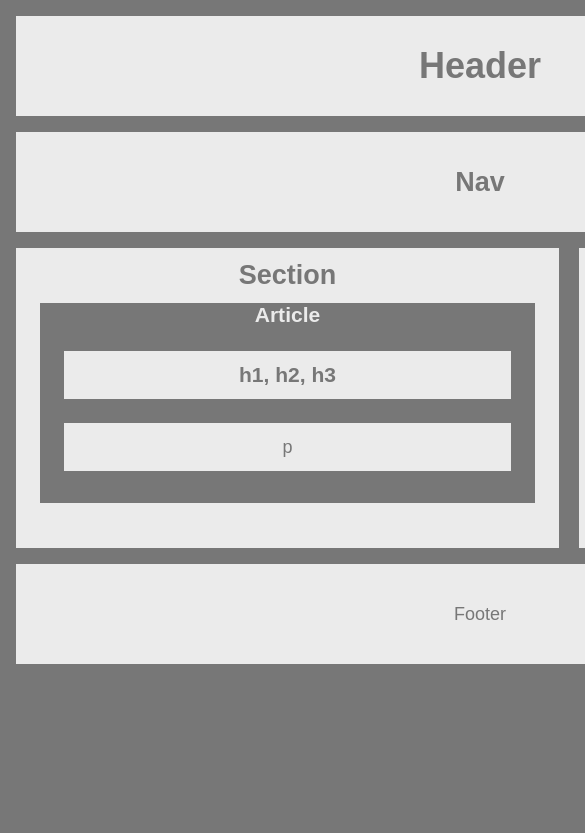
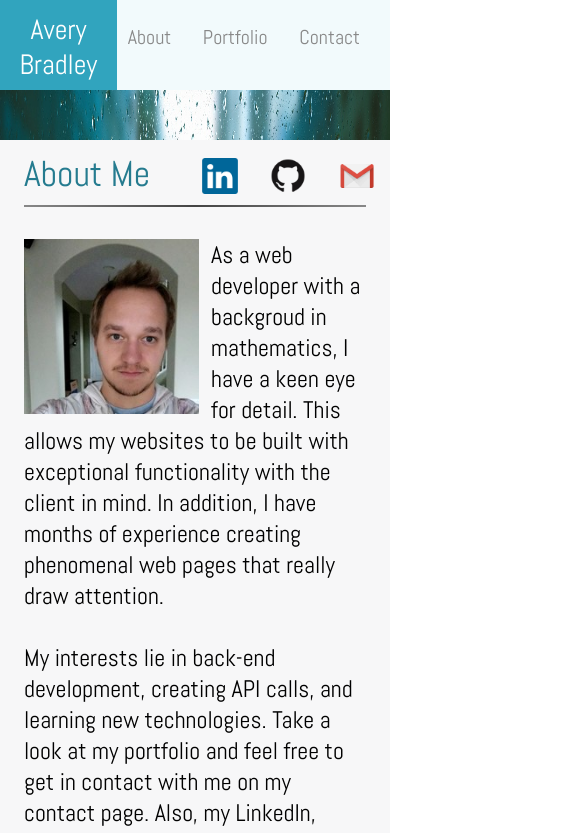
Before and after one commit to avrybrdly93/aves.github.io, a plain HTML site: page index.html in a window 390 px wide. Shown: the top 833 px of the page, 585 px wide, since content can reach past the window. Drawn offline with Linux system fonts and the light colour scheme.

Commit message:
Adding portfolio to main page

```diff
--- /dev/null
+++ b/assets/css/styles.css
@@ -0,0 +1,238 @@
+@import url('https://fonts.googleapis.com/css?family=Abel');
+
+body{
+    font-family: 'Abel', sans-serif;
+    padding:0px;
+    margin:0px;
+    background-image: url(../../assets/img/Background.jpg);
+    background-size: 100% auto;
+  /*  background-repeat:no-repeat;
+    background-color:#999;*/
+    background-attachment:fixed;
+}
+
+#contactheader {
+    display: inline;
+}
+
+.whiteheader{
+    width:100%;
+    height:100px;
+    background-color:#f2fafc;
+    margin:0px;
+    padding:0px;
+    position:relative;
+    bottom:29px;
+}
+.centeredheader{
+    width:960px;
+    margin:auto;
+}
+.headerbox{
+    background-color:#31a4be;
+    height:100px;
+    width: 30%;
+    margin:0px;
+    padding:0px;
+}
+h1{
+    text-align:center;
+    color:white;
+    font-size:44px;
+    position:relative;
+    top:18px;
+    font-weight:100;
+}
+h2{
+    font-size:36px;
+    color:#257b8f;
+    font-weight:100;
+}
+nav{
+    text-align:right;
+    position:relative;
+    bottom:66px;
+    right:30px;
+}
+a{
+    text-decoration: none;
+    color: #888888;
+    margin-left:28px;
+    font-size:20px;
+}
+
+.uniqueLink{
+    margin:0px;
+    padding:0px;
+    height:100px;
+}
+
+.picturelink{
+    margin:0px
+}
+a:hover{
+    color:#bbb;
+}
+.centeredcontent{
+    width:960px;
+    margin:auto;
+    clear:right;
+    background-color: #f7f7f8;
+    z-index:1;
+    margin-top:24px;
+}
+
+.profilepic{
+    float:left;
+    width:175px;
+    padding: 0px 12px 0px 0px;
+
+}
+.gallerydiv{
+    width:47.1%;
+    margin:0px;
+    padding:12px;
+    display:inline-block;
+}
+
+.galleryimg{
+    width:100%;
+}
+.left{
+    /*float:left;*/
+}
+header{
+}
+section{
+    padding:10px 24px 24px 24px;
+}
+p{
+   font-size:24px;
+   font-weight:100;
+   display:inline-block;
+}
+
+form{
+    font-size:20px;
+    color:#257b8f;
+    max-width:100%;
+}
+input, textarea{
+    font-size:18px;
+    padding:4px;
+}
+.Name{
+    width:100%;
+}
+.Email{
+    width:100%;
+    color:#999;
+}
+
+.Message{
+    height:300px;
+    width:100%;
+}
+#submitbutton:hover{
+    background-color:#7ed5e9;
+}
+footer{
+    clear:both;
+    background-color:#f7f7f8;
+    height:75px;
+    text-align:center;
+    margin-top:100px;
+    padding-top:40px;
+}
+
+hr.style-one {
+    border: 0;
+    height: 2px;
+    background: #333;
+    background-image: linear-gradient(to right, #888, #444, #888);
+}
+
+h6{
+    font-size: 24px;
+    background-color:#31a4be;
+    color:#f7f7f8;
+    font-weight: 100;
+    position:relative;
+    bottom:16px;
+    margin:0px;
+    display: inline;
+}
+.source-code{
+    font-size:16px;
+    margin-top:0px;
+    float:right;
+}
+
+@media only screen and (min-width: 980px) {
+    .contact-links {
+        position:relative;
+        left: 540px;
+        top: 8px;
+    }
+}
+
+@media only screen and (max-width: 980px) {
+    .contact-links {
+        position:relative;
+        left: 328px;
+        top: 8px;
+    }
+    .centeredcontent{
+        max-width:100%;
+    }
+    .centeredheader{
+        max-width:100%;
+    }
+    nav{
+        max-width:100%;
+    }
+
+    .gallerydiv {
+        padding:12px 6px 12px 6px;
+    }
+}
+
+@media only screen and (max-width: 768px) {
+    .contact-links {
+        position:relative;
+        left: 200px;
+        top: 8px;
+    }
+    h1{
+        font-size:37px;
+        top:26px;
+    }
+}
+
+@media only screen and (max-width: 640px) {
+    .contact-links {
+        position:relative;
+        left: 20px;
+        top: 8px;
+    }
+    h1{
+        font-size:28px;
+        top:36px;
+    }
+    .gallerydiv{
+        width:100%;
+    }
+    h2{
+        text-align:center;
+    }
+}
+
+@media only screen and (max-width: 466px) {
+    .contact-img {
+        width:36px;
+    }
+h1{
+    font-size:28px;
+    top:22px;
+}
+}
--- a/index.html
+++ b/index.html
@@ -1,29 +1,59 @@
 <!doctype html>
 <html>
     <head>
-        <title></title>
-        <link rel="stylesheet" type="text/css" href="styles.css"/>
+        <title>Portfolio</title>
+        <link rel="stylesheet" type="text/css" href="assets/css/styles.css"/>
+        <meta name="viewport" content="width=device-width, initial-scale=1">
     </head>
     <body>
-        <header>
-            <h1>Header</h1>
-        </header>
-        <nav>
-            <h1>Nav</h1>
-        </nav>
-        <section  >
-            <h1>Section</h1>
-            <article>
-                <h1 class="articleh1">Article</h1>
-                <div>
-                    <h1>h1, h2, h3</h1>
+        <div class="whiteheader">
+                <div class="centeredheader">
+                        <a href="index.html" class="uniqueLink">
+                            <div class="headerbox">
+                                <h1>Avery Bradley</h1>
+                        </div>
+                        </a>
+                    <nav>
+                        <a href="index.html">About</a>
+                        <a href="portfolio.html">Portfolio</a>
+                        <a href="contact.html">Contact</a>
+                    </nav>
                 </div>
-                <p>p</p>
-            </article>
-        </section>
-        <aside>
-            <div>Aside</div>
-        </aside>
-        <footer>Footer</footer>
+
+        <div class="centeredcontent">
+            <section>
+                <header>
+                    <h2 id="contactheader">About Me</h2>
+                    <span class="contact-links">
+                            <a href="http://www.linkedin.com/in/avery-bradley-web-developer" target="_blank">
+                                <img class="contact-img" src="assets/img/linkedIn.png" alt="Linked In">
+                            </a>
+                            <a href="https://github.com/avrybrdly93" target="_blank">
+                                <img class="contact-img" src="assets/img/github.png" alt="Github">
+                            </a>
+                            <a href="mailto:cbra067@lasierra.edu" target="_blank">
+                                <img class="contact-img" src="assets/img/gmail.png" alt="Gmail">
+                            </a>
+                        </span>
+                    <hr class="style-one">
+                </header>
+                <p><img class="profilepic" src="assets/img/Profile.jpg"/> As a web developer with a backgroud in mathematics, I have a
+                    keen eye for detail.  This allows my websites to be built with exceptional functionality with the client in mind.
+                    In addition, I have months of experience creating phenomenal web pages that really draw attention. <br><br> My interests lie in back-end development,
+                    creating API calls, and learning new technologies. Take a look at my portfolio and feel free to get in contact
+                    with me on my contact page.  Also, my LinkedIn, Github, and Gmail accounts are linked in the corner. <br><br>
+                    Lorem ipsum dolor, sit amet consectetur adipisicing elit.
+                    Quasi dolorem reprehenderit quia sunt esse maxime quisquam delectus cupiditate,
+                    deserunt porro? <br><br>Perspiciatis aperiam numquam necessitatibus illum ullam dolorum
+                    accusamus in! Accusamus. Lorem ipsum dolor sit amet consectetur, adipisicing elit.
+                    Vero quis repellat voluptate incidunt rerum. Corporis nulla beatae nam! Totam officia
+                    nisi et impedit quibusdam praesentium, asperiores aspernatur unde numquam dicta.<br><br>
+                    Corporis nulla beatae nam! Totam officia nisi et impedit quibusdam praesentium, asperiores
+                    aspernatur unde numquam dicta.  Lorem ipsum dolor sit amet consectetur, adipisicing elit.
+                    Vero quis repellat voluptate incidunt rerum. Corporis nulla beatae nam!
+                </p>
+            </section>
+        </div>
+        <footer>Copyright&copy;</footer>
     </body>
 </html>
```
Also changed, not shown: contact.html (added, +55 -0 lines), portfolio.html (added, +100 -0 lines), assets/img/Background.jpg (added), assets/img/Profile.jpg (added), assets/img/Waffles.jpg (added), assets/img/github.png (added), assets/img/gmail.png (added), assets/img/linkedIn.png (added), 6 other files.
